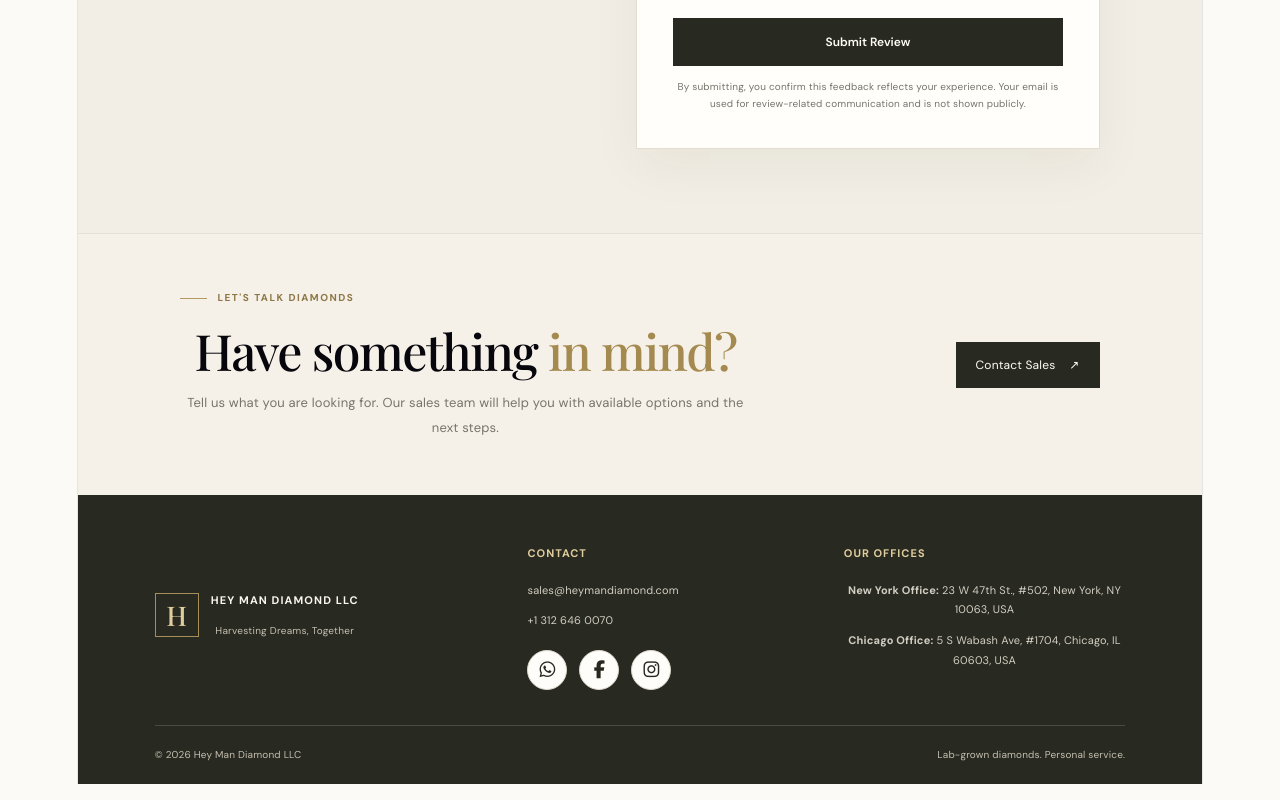
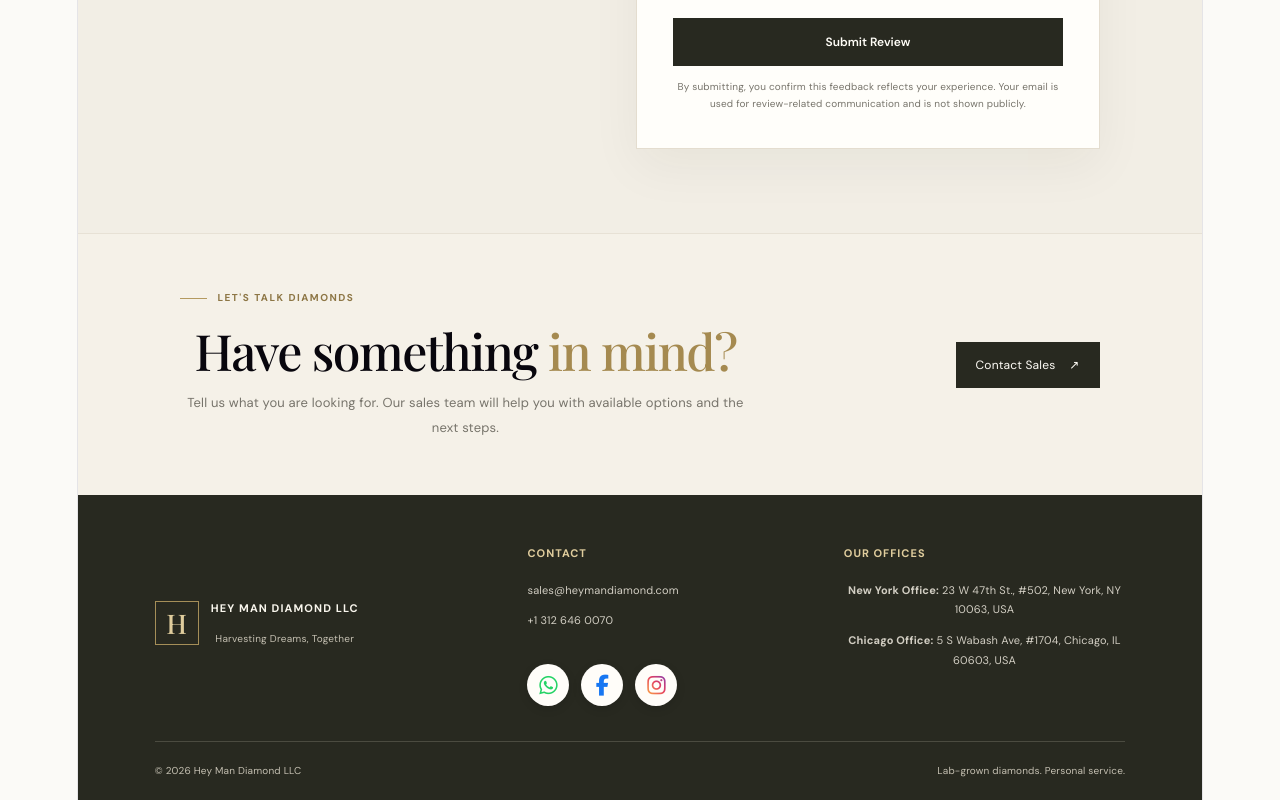
Before and after one commit to kuldeepsingh343/heyman-diamond-website, a React (Vite) app: page / in a window 1280 px wide. Shown: the part 5237-6037 px from the top of the page. Built offline with nearby package versions, Linux system fonts and the light colour scheme; a web font is replaced by a local one.

Commit message:
Style footer social icons with brand colors

```diff
--- a/src/App.css
+++ b/src/App.css
@@ -958,29 +958,38 @@ a:focus-visible {
   display: flex;
   align-items: center;
   gap: 12px;
-  margin-top: 8px;
+  margin-top: 22px;
 }
 
 .footer-socials a {
   display: inline-flex;
   align-items: center;
   justify-content: center;
-  width: 40px;
-  height: 40px;
-  border: 1px solid #ded8cd;
+  width: 42px;
+  height: 42px;
+  border: 1px solid rgb(255 255 255 / 16%);
   border-radius: 50%;
-  color: #292820;
+  color: #fffdf9;
   background: #fffdf9;
-  font-size: 18px;
+  font-size: 21px;
   text-decoration: none;
-  transition: background 0.2s ease, color 0.2s ease,
-    transform 0.2s ease;
+  box-shadow: 0 3px 10px rgb(0 0 0 / 12%);
+  transition: transform 0.2s ease, box-shadow 0.2s ease;
+}
+
+.footer-socials a .fa-whatsapp { color: #25D366; }
+.footer-socials a .fa-facebook-f { color: #1877F2; }
+.footer-socials a .fa-instagram {
+  color: #E4405F;
+  background: linear-gradient(45deg, #FCAF45, #E4405F 55%, #833AB4);
+  background-clip: text;
+  -webkit-background-clip: text;
+  -webkit-text-fill-color: transparent;
 }
 
 .footer-socials a:hover {
-  color: #ffffff;
-  background: #292820;
-  transform: translateY(-2px);
+  transform: translateY(-3px);
+  box-shadow: 0 7px 16px rgb(0 0 0 / 20%);
 }
 
 .footer-socials a:focus-visible {
```
